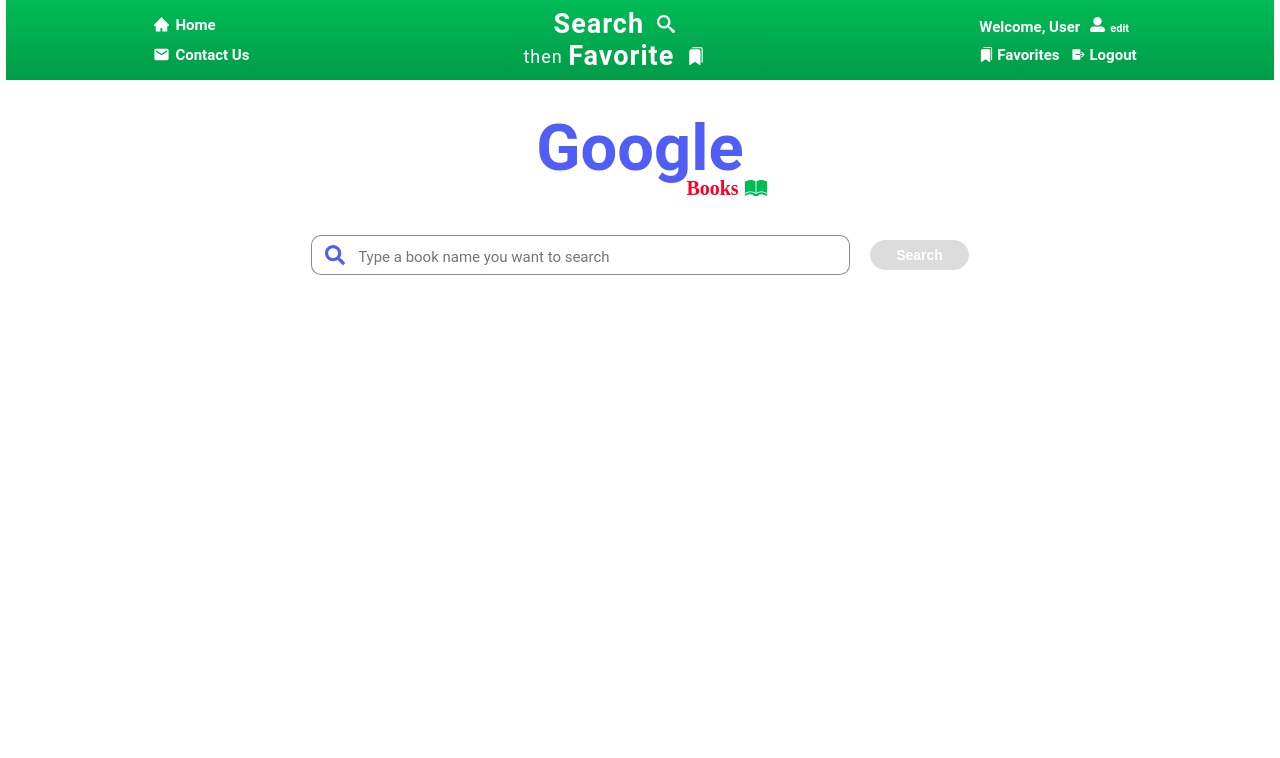
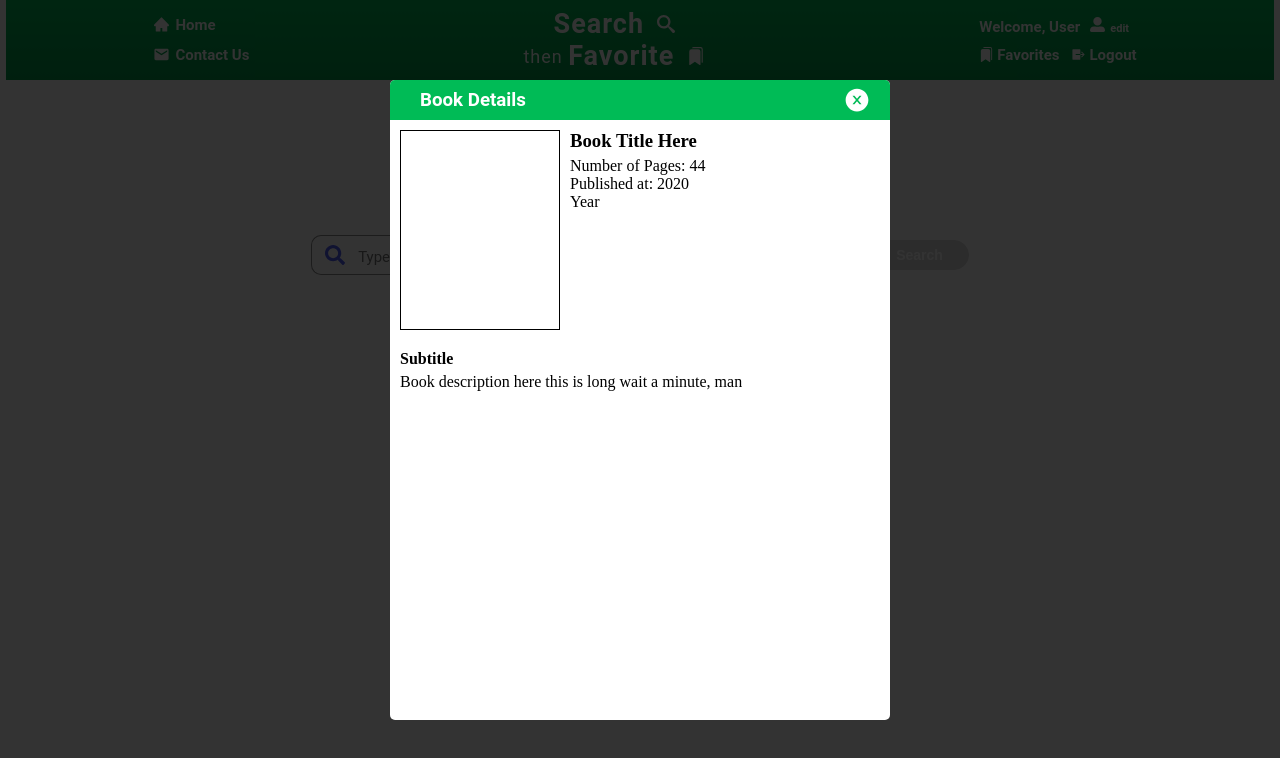
Before and after one commit to orlando-messias/google-books-api-frontend, a React (Create React App) app: page /home in a window 1280 px wide. Shown: the top 758 px of the page. Built offline with nearby package versions, Linux system fonts and the light colour scheme.

Commit message:
modal to show book details

```diff
--- /dev/null
+++ b/src/Components/ModalBookDetails.jsx
@@ -0,0 +1,43 @@
+// react
+import React from 'react';
+// react icons
+import { AiFillCloseCircle } from 'react-icons/ai';
+// styles
+import './ModalBookDetailsStyles.css';
+
+
+// Modal Book Details Component
+export default function ModalBookDetails({ showModal, handleModal, book }) {
+
+  return (
+    <div className="modal">
+      <div className="modalContainer">
+
+        <div className="modalHeader">
+          <h3>Book Details</h3>
+          <AiFillCloseCircle className="closeIcon" />
+        </div>
+
+        <div className="modalBody">
+
+          <div className="modalInfo">
+            <span className="bookImage"></span>
+            <div className="modalSideInfo">
+              <h3>Book Title Here</h3>
+              <p>Number of Pages: 44</p>
+              <p>Published at: 2020</p>
+              <p>Year</p>
+            </div>
+          </div>
+
+          <div className="modalDescription">
+            <p className="modalSubtitle">Subtitle</p>
+            <p>Book description here this is long wait a minute, man</p>
+          </div>
+
+        </div>
+      </div>
+
+    </div>
+  )
+};
--- /dev/null
+++ b/src/Components/ModalBookDetailsStyles.css
@@ -0,0 +1,71 @@
+.modal {
+  background-color: rgba(0, 0, 0, 0.8);
+  width: 100vw;
+  height: 100vh;
+  position: fixed;
+  top: 0;
+  left: 0;
+  display: flex;
+  justify-content: center;
+  align-items: center;
+}
+
+.modalContainer {
+  width: 500px;
+  padding: 0;
+  background-color: white;
+  border-radius: 5px;
+  height:80%;
+}
+
+.modalHeader {
+  font-family: 'Roboto', sans-serif;
+  display: flex;
+  align-items: center;
+  background-color: var(--green);
+  justify-content: space-between;
+  border-top-left-radius: 5px;
+  border-top-right-radius: 5px;
+  width: 100%;
+  height: 40px;
+  padding-left: 30px;
+  color: white;
+}
+
+.modalContainer .closeIcon {
+  display: flex;
+  font-size: 26px;
+  margin-right: 20px;
+  cursor: pointer;
+}
+
+.modalBody {
+  display: flex;
+  flex-direction: column;
+  margin: 10px;
+}
+
+.modalInfo {
+  display: flex;
+  justify-content: flex-start;
+}
+
+.modalSideInfo h3 {
+  margin-bottom: 5px;
+}
+
+.bookImage {
+  width: 160px;
+  height: 200px;
+  border: 1px solid black;
+  margin-right: 10px;
+}
+
+.modalDescription {
+  margin-top: 20px;
+}
+
+.modalSubtitle {
+  font-weight: bold;
+  margin-bottom: 5px;
+}
--- a/src/Pages/Home.jsx
+++ b/src/Pages/Home.jsx
@@ -3,6 +3,7 @@
 // react-icons
 import { GiOpenBook } from 'react-icons/gi';
 import BookCard from '../Components/BookCard';
+import ModalBookDetails from '../Components/ModalBookDetails';
 import SearchBar from '../Components/Searchbar';
 // components
 import Topbar from '../Components/Topbar';
@@ -65,10 +66,9 @@
             )
           })}
         </div>
-
       </div>
 
-      {/* {console.log(books[2].volumeInfo.publishedDate)} */}
+      <ModalBookDetails />
 
     </div>
   )
```
